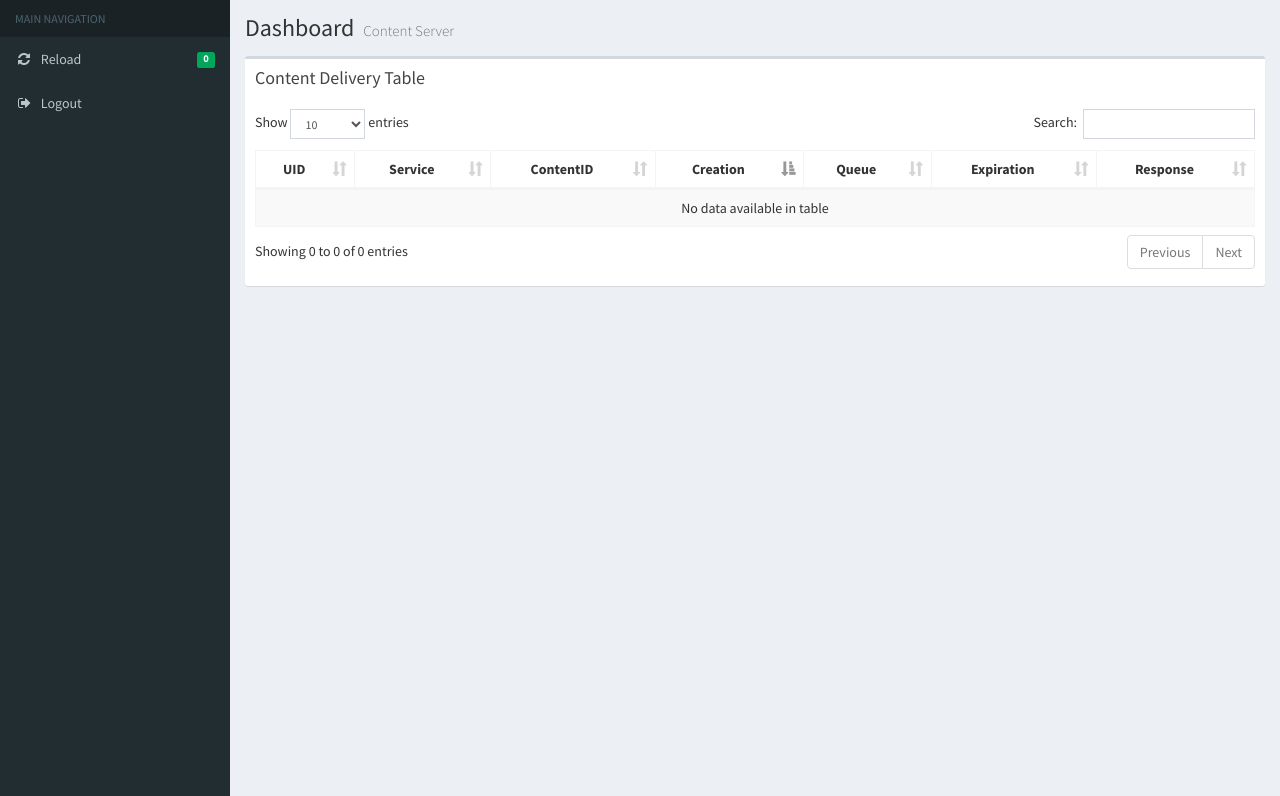
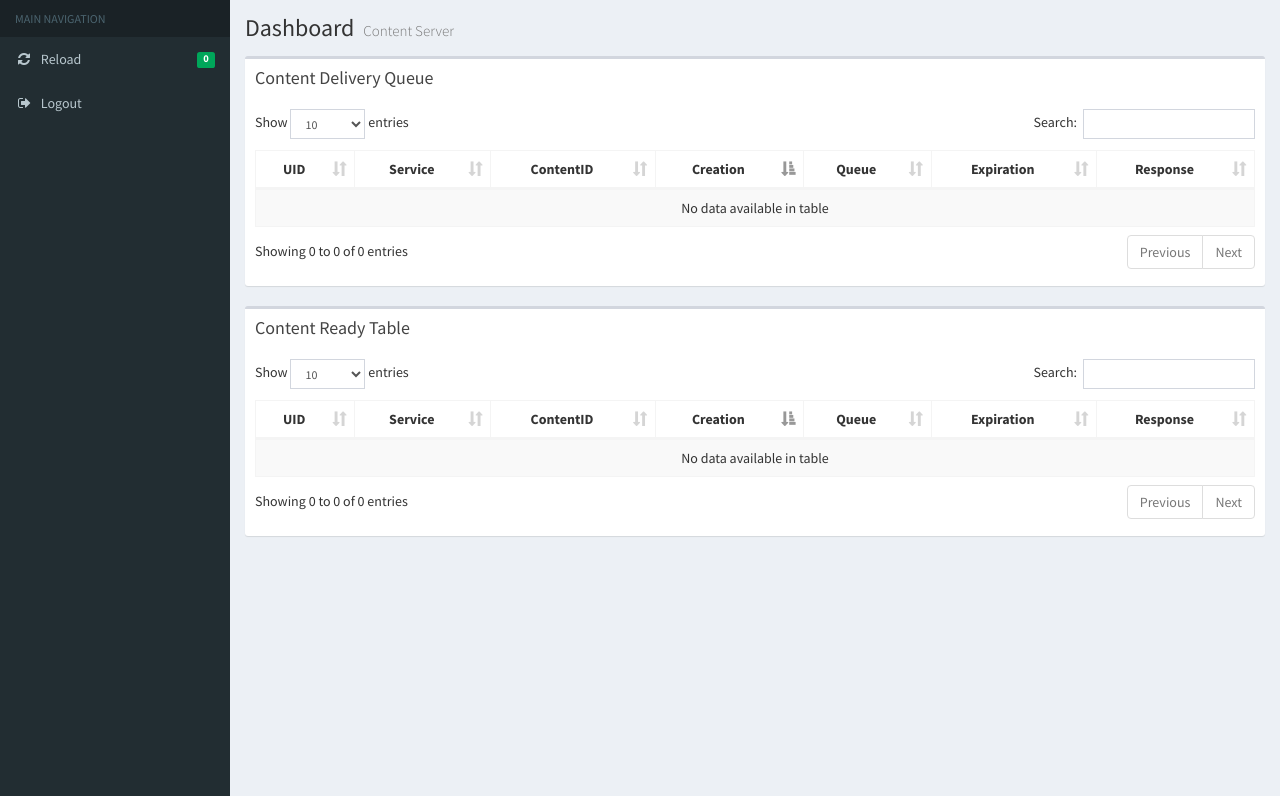
Before and after one commit to arturgontijo/content-server, a Python web app: template content_server/templates/dashboard.html in a window 1280 px wide. Shown: the part 50-846 px from the top of the page. Run offline with Jinja, Linux system fonts and the light colour scheme; the template is opened without the code that fills it, so the values that code supplies are empty.

Commit message:
[Front-end] 2 Tables (queue and ready).

```diff
--- a/content_server/__init__.py
+++ b/content_server/__init__.py
@@ -211,7 +211,7 @@ def serve(host="0.0.0.0", port=7000, admin_pwd=None, service_db=None, log=None):
                     "button_class": f"btn btn-block btn-{btn_type} btn-sm {btn_disabled}",
                     "status": status,
                     "content_type": c.content_type,
-                    "content": content if content is not None else position,
+                    "content": content if content is not None else status,
                     "expiration": expiration,
                     "date": c.creation.strftime("%m/%d/%Y, %H:%M:%S")
                 }
--- a/content_server/templates/dashboard.html
+++ b/content_server/templates/dashboard.html
@@ -15,11 +15,11 @@
     <div class="col-xs-12">
       <div class="box">
         <div class="box-header">
-          <h3 class="box-title">Content Delivery Table</h3>
+          <h3 class="box-title">Content Delivery Queue</h3>
         </div>
        <!-- /.box-header -->
         <div class="box-body">
-          <table id="content_table" class="table table-bordered table-striped">
+          <table id="queue_table" class="table table-bordered table-striped">
             <thead>
               <tr>
                 <th class="text-center">UID</th>
@@ -33,6 +33,7 @@
             </thead>
             <tbody>
                 {% for item in content_list %}
+                  {% if item["queue_pos"] != "Ready" %}
                     <tr>
                       <td class="text-center">{{ item["uid"] }}</td>
                       <td class="text-center">{{ item["service"] }}</td>
@@ -46,6 +47,54 @@
                         <td class="text-center">{{ item["content"] }}</td>
                       {% endif %}
                     </tr>
+                  {% endif %}
+                {% endfor %}
+            </tbody>
+          </table>
+        </div>
+        <!-- /.box-body -->
+      </div>
+      <!-- /.box -->
+    </div>
+</div>
+
+<div class="row">
+    <div class="col-xs-12">
+      <div class="box">
+        <div class="box-header">
+          <h3 class="box-title">Content Ready Table</h3>
+        </div>
+       <!-- /.box-header -->
+        <div class="box-body">
+          <table id="ready_table" class="table table-bordered table-striped">
+            <thead>
+              <tr>
+                <th class="text-center">UID</th>
+                <th class="text-center">Service</th>
+                <th class="text-center">ContentID</th>
+                <th class="text-center">Creation</th>
+                <th class="text-center">Queue</th>
+                <th class="text-center">Expiration</th>
+                <th class="text-center">Response</th>
+              </tr>
+            </thead>
+            <tbody>
+                {% for item in content_list %}
+                  {% if item["queue_pos"] == "Ready" %}
+                    <tr>
+                      <td class="text-center">{{ item["uid"] }}</td>
+                      <td class="text-center">{{ item["service"] }}</td>
+                      <td class="text-center">{{ item["content_id"].split("#")[-1] }}</td>
+                      <td class="text-center">{{ item["date"] }}</td>
+                      <td class="text-center">{{ item["queue_pos"] }}</td>
+                      <td class="text-center">{{ item["expiration"] }}</td>
+                      {% if item["content_type"] == "url" %}
+                        <td class="text-center"><a type="button" href='{{ item["content"] }}' class='{{ item["button_class"] }}'>{{ item["status"] }}</a></td>
+                      {% else %}
+                        <td class="text-center">{{ item["content"] }}</td>
+                      {% endif %}
+                    </tr>
+                  {% endif %}
                 {% endfor %}
             </tbody>
           </table>
@@ -60,7 +109,10 @@
 {% block scripts %}
   <script>
     $(function () {
-      $('#content_table').DataTable( {
+      $('#queue_table').DataTable( {
+        "order": [[ 3, "asc" ]]
+    } );
+      $('#ready_table').DataTable( {
         "order": [[ 3, "asc" ]]
     } );
     })
```
Also changed, not shown: tests/example-async-service/service/example_async_service.py (+3 -3 lines).
